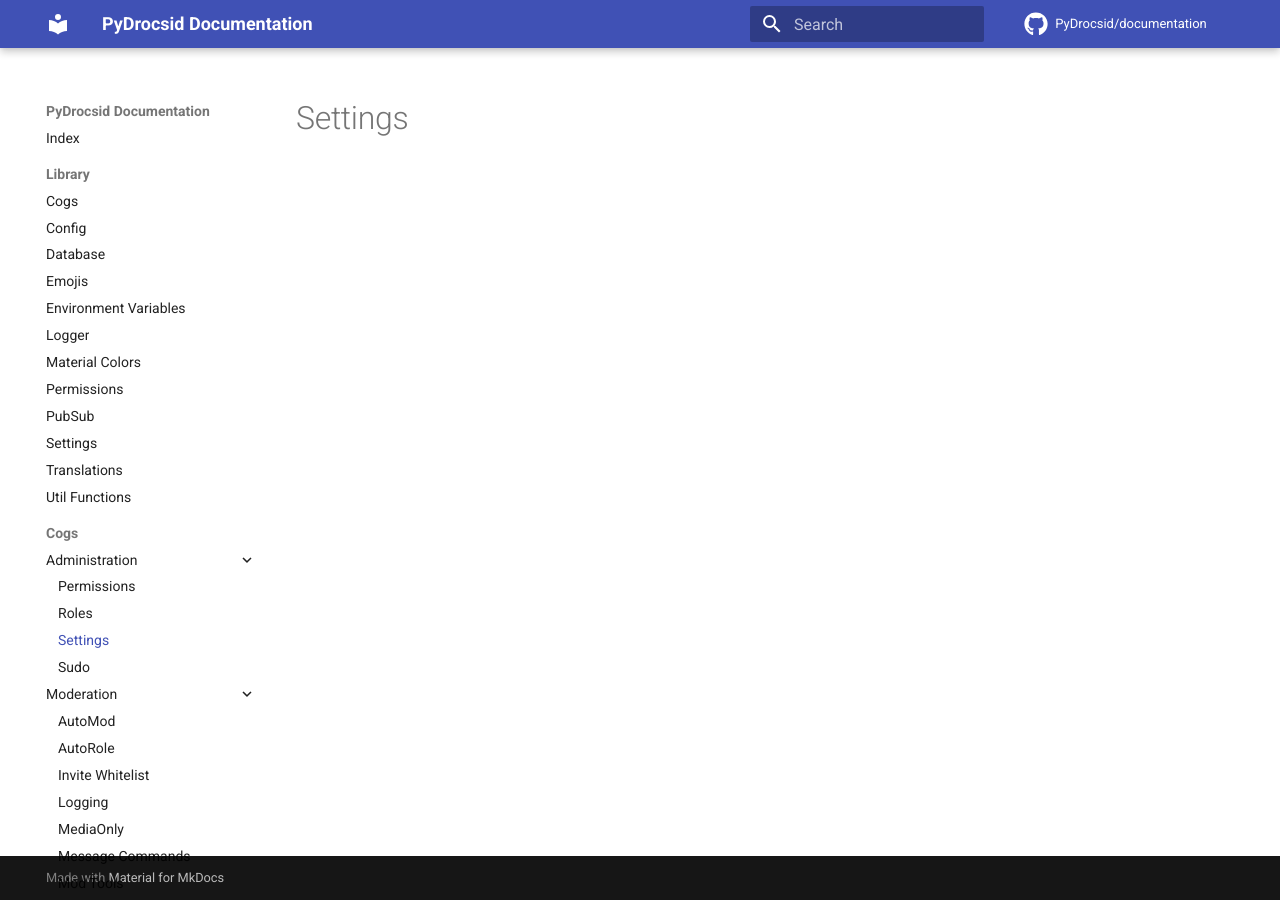
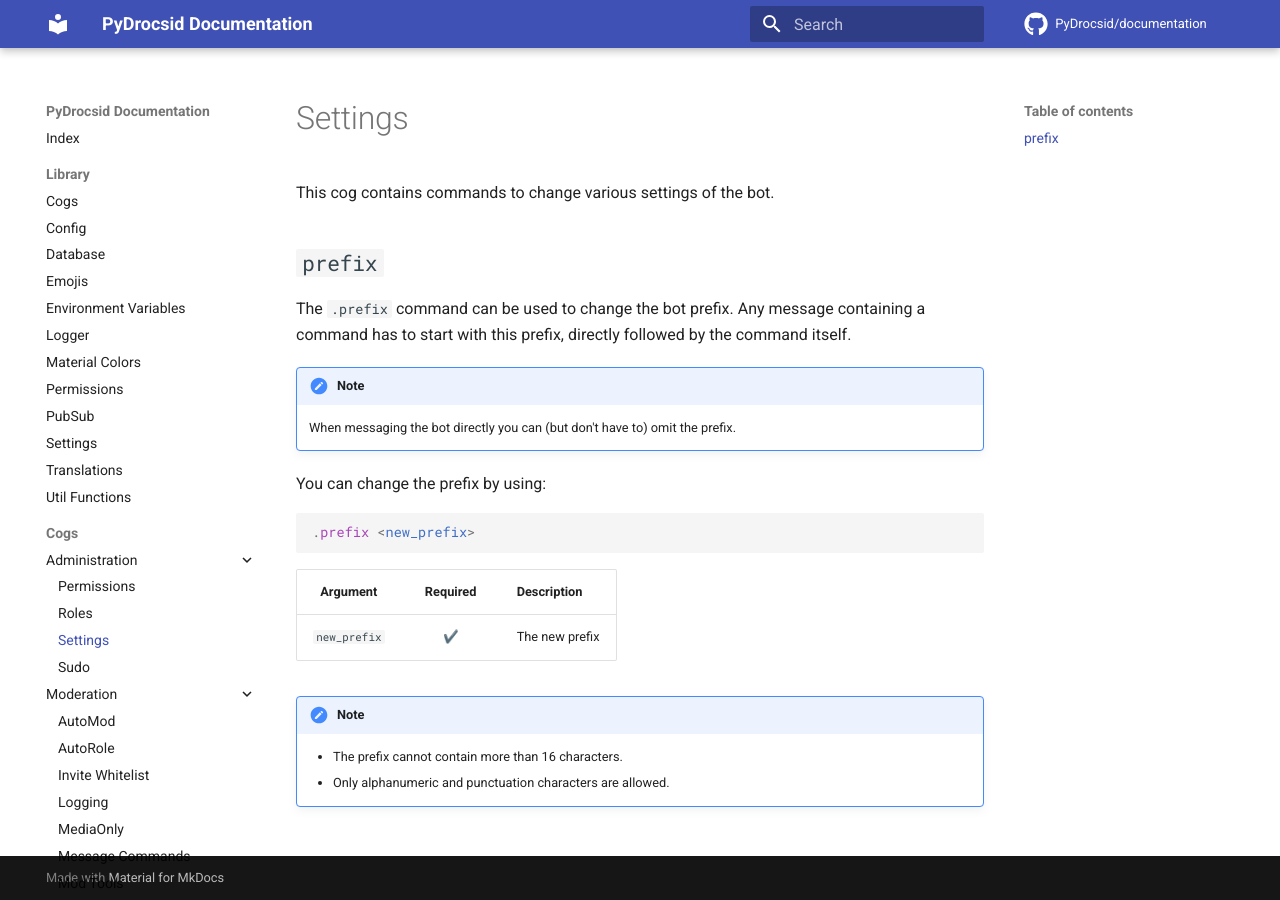
Before and after one commit to PyDrocsid/documentation, an MkDocs documentation site: the page built from docs/cogs/administration/settings.md, in a window 1280 px wide. Built offline with MkDocs 1.6.1 and Material for MkDocs 9.7.7, drawn with Linux system fonts in a browser that asks for light colours; emoji names are drawn with the system emoji font; comment, search, counter and statistics services are not loaded.

Commit message:
Added docs for settings cog

````diff
--- a/docs/cogs/administration/settings.md
+++ b/docs/cogs/administration/settings.md
@@ -1 +1,23 @@
 # Settings
+
+This cog contains commands to change various settings of the bot.
+
+## `prefix`
+The `.prefix` command can be used to change the bot prefix. Any message containing a command has to start with this prefix, directly followed by the command itself.
+
+!!! note
+    When messaging the bot directly you can (but don't have to) omit the prefix.
+
+You can change the prefix by using:
+
+```css
+.prefix <new_prefix>
+```
+
+|Argument|Required|Description|
+|:------:|:------:|:----------|
+|`new_prefix`|:heavy_check_mark:|The new prefix|
+
+!!! note
+    - The prefix cannot contain more than 16 characters.
+    - Only alphanumeric and punctuation characters are allowed.
````
